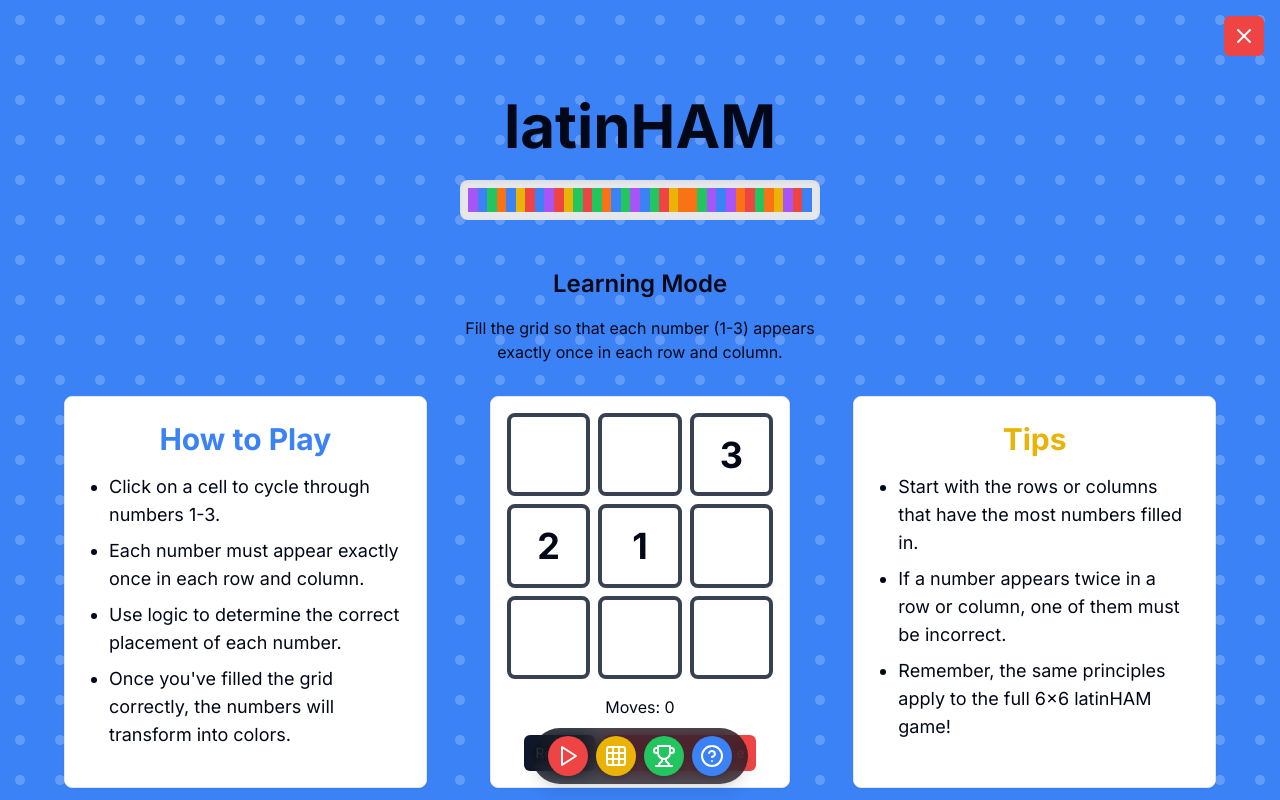
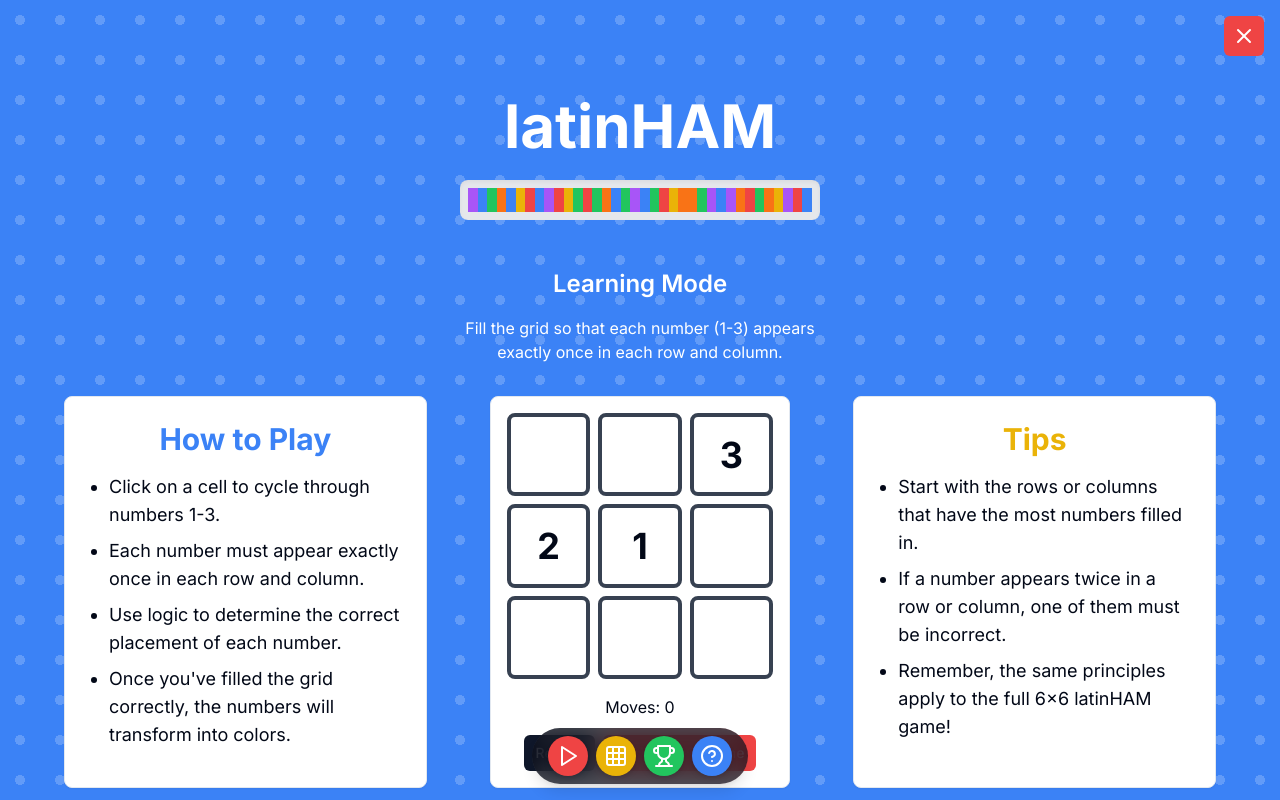
Before and after one commit to willtajer/latinHAM, a Next.js app: page / in a window 1280 px wide. Both pictures are taken after a click on the button 712 px from the left and 756 px from the top of the page. Built offline with nearby package versions, Linux system fonts and the light colour scheme; no server answers; the database is empty.

Commit message:
updated stickybutton overlay headers text to white and header to xl-6

```diff
--- a/components/DiscoveredLatinHAMs.tsx
+++ b/components/DiscoveredLatinHAMs.tsx
@@ -58,7 +58,7 @@ export const DiscoveredLatinHAMs: React.FC = () => {
 
   return (
     <div className="container mx-auto pb-16">
-      <h1 className="text-4xl font-bold text-center mb-8 text-white">Discovered LatinHAMs</h1>
+      <h1 className="text-6xl font-bold text-center mb-8 text-white">Discovered LatinHAMs</h1>
       <div className="flex flex-col items-center justify-center">
         <div className="w-[calc(6*3rem+6*0.75rem)]">
           <GamePreview />
--- a/components/StickyButtonBar.tsx
+++ b/components/StickyButtonBar.tsx
@@ -144,7 +144,7 @@ export default function StickyButtonBar({ onStartNewGame }: StickyButtonBarProps
 
               {activeOverlay === 'leaderboard' && (
                 <div className="max-w-6xl mx-auto pt-16">
-                  <h1 className="text-4xl sm:text-5xl lg:text-6xl font-bold mb-6 text-center">
+                  <h1 className="text-4xl sm:text-5xl lg:text-6xl font-bold mb-6 text-center text-white">
                     LatinHAM Leaderboard
                   </h1>
                   <div className="flex flex-col items-center justify-center">
@@ -181,13 +181,13 @@ export default function StickyButtonBar({ onStartNewGame }: StickyButtonBarProps
                   <div className="flex flex-col items-center justify-center w-full mb-8">
                     <div className="w-[calc(6*3rem+6*0.75rem)]">
                       <Link href="/" passHref>
-                        <h1 className="text-6xl font-bold mb-6 text-center cursor-pointer hover:text-primary transition-colors duration-200">
+                        <h1 className="text-6xl font-bold mb-6 text-center text-white cursor-pointer hover:text-primary transition-colors duration-200">
                           latinHAM
                         </h1>
                       </Link>
                       <GamePreview />
-                      <h2 className="text-2xl font-semibold text-center sm:mt-8 md:mt-12 mb-4">Learning Mode</h2>
-                      <p className="text-center mt-4">
+                      <h2 className="text-2xl font-semibold text-center text-white sm:mt-8 md:mt-12 mb-4">Learning Mode</h2>
+                      <p className="text-center text-white mt-4">
                         {isLearningComplete
                           ? "Great job! You've mastered the basics of Latin squares."
                           : "Fill the grid so that each number (1-3) appears exactly once in each row and column."}
```
